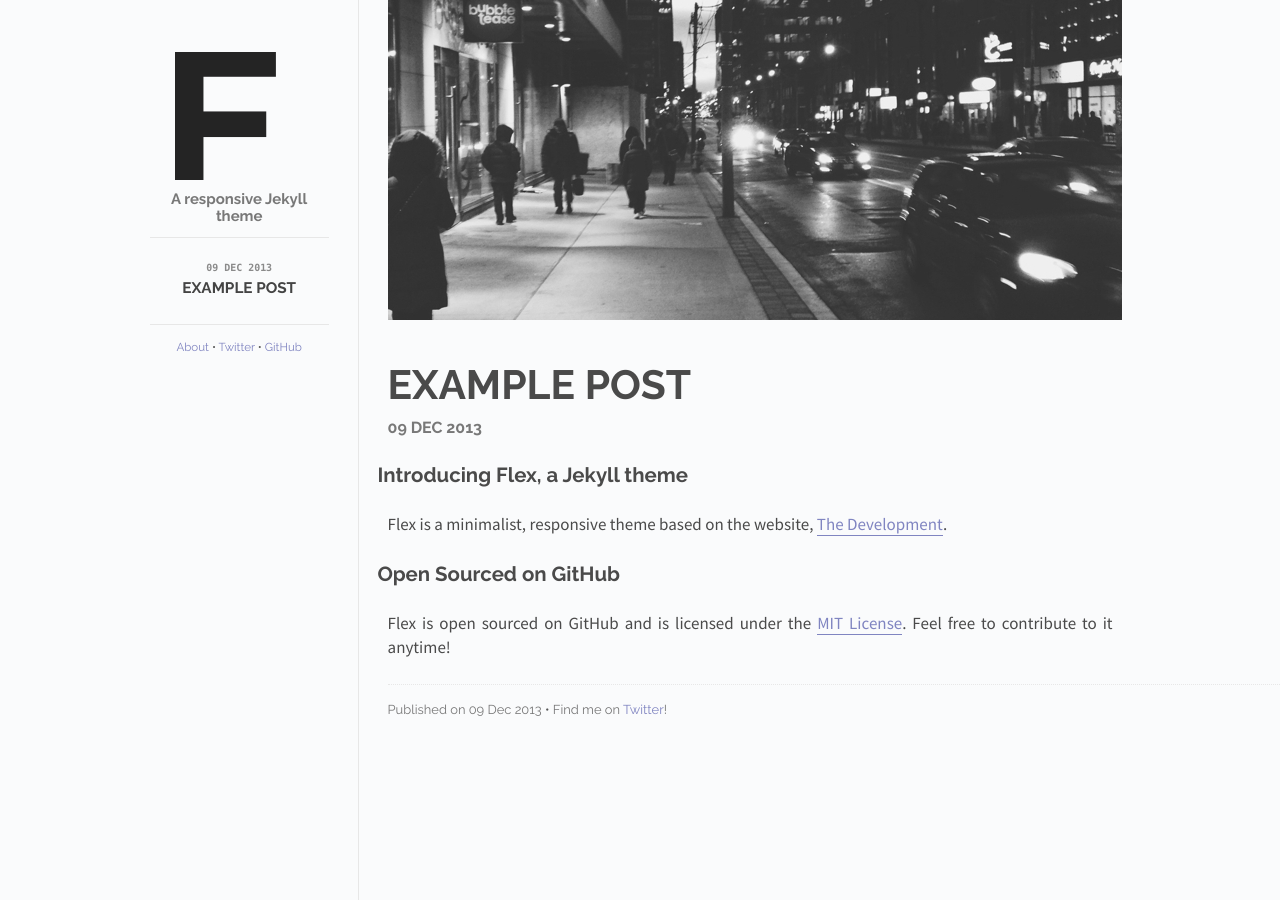
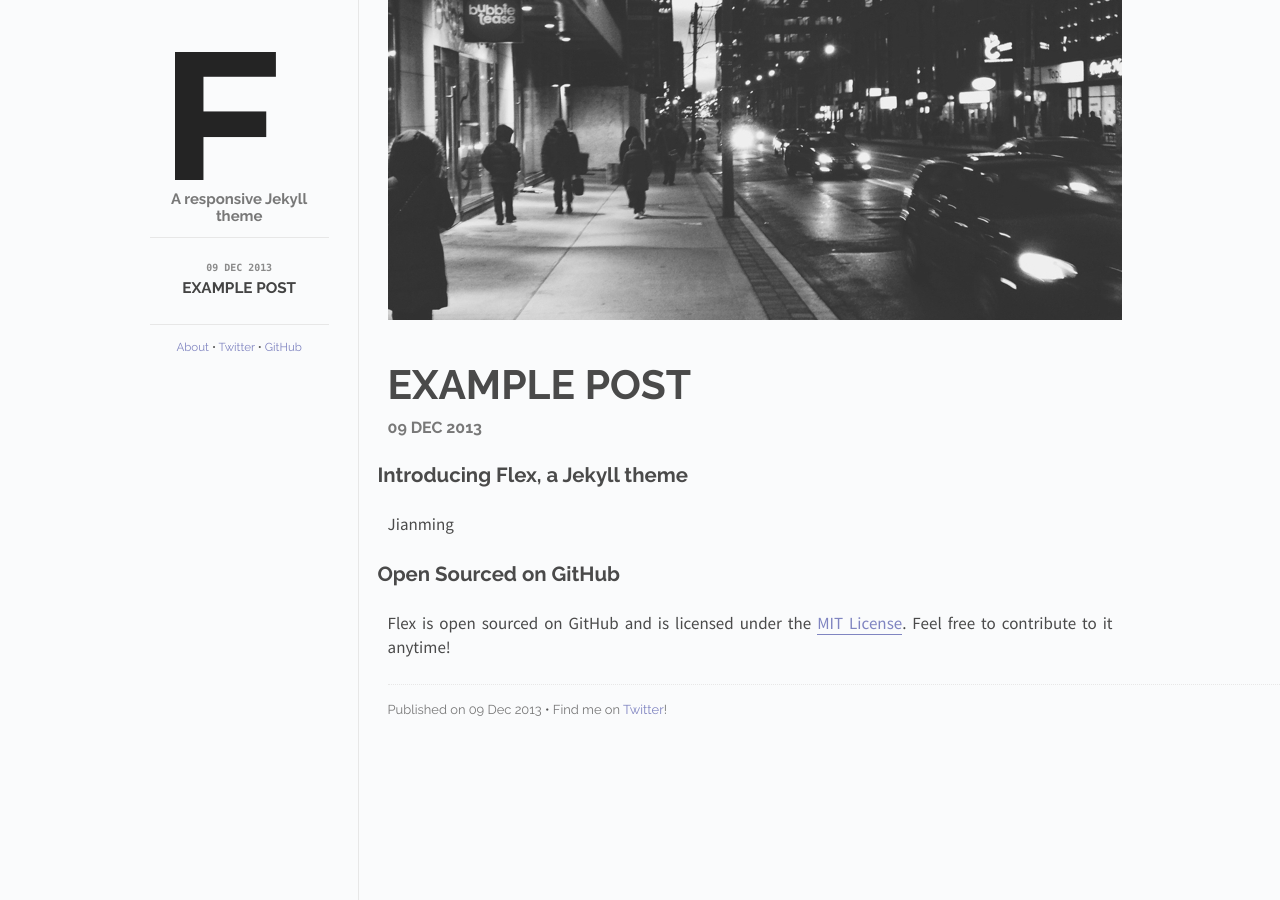
Before and after one commit to JmingZhang/jming.github.com, a Jekyll site: the page built from _posts/2013-12-09-example-post.md, in a window 1280 px wide. Built offline with Jekyll 4.4.1, drawn with Linux system fonts in a browser that asks for light colours; Markdown is read by kramdown in place of the engine named in the settings.

Commit message:
more information

```diff
--- a/_config.yml
+++ b/_config.yml
@@ -1,3 +1,3 @@
-name: Flex
+name: Jianming
 markdown: redcarpet
 pygments: true
--- a/_posts/2013-12-09-example-post.md
+++ b/_posts/2013-12-09-example-post.md
@@ -8,8 +8,7 @@ categories: posts
 
 ## Introducing Flex, a Jekyll theme
 
-Flex is a minimalist, responsive theme based on the website, [The Development](http://thedevelopment.co).
-
+Jianming
 ## Open Sourced on GitHub
 
 Flex is open sourced on GitHub and is licensed under the [MIT License](http://opensource.org/licenses/MIT). Feel free to contribute to it anytime!
```
